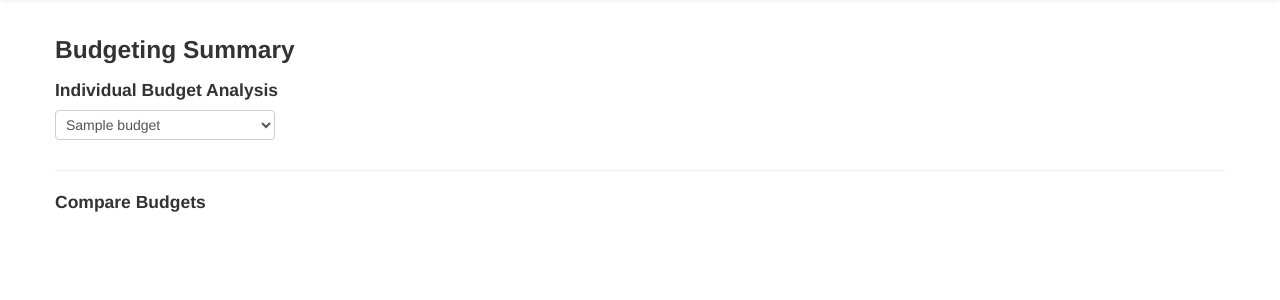
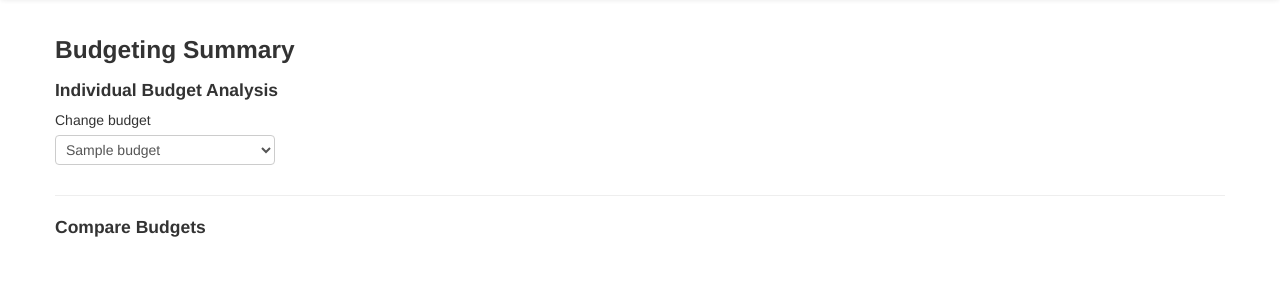
Before and after one commit to dlavelle7/lavapp, a Flask app: page / in a window 1280 px wide. Shown: the part 42-342 px from the top of the page. Run offline with Flask 2, Linux system fonts and the light colour scheme; a user stored in the database is signed in; tables that the repository leaves empty hold one stand-in row (values such as "Sample post"); data that the repository does not hold is empty; parts of the project's set-up code (start-up, migrations or seed data) failed here and were passed over.

Commit message:
small changes

```diff
--- a/app/static/js/draw_chart.js
+++ b/app/static/js/draw_chart.js
@@ -16,7 +16,6 @@ function getDataAndDraw(budgetId) {
         url: '/budget/' + budgetId + '/summary',
         dataType: 'json',
         success: function(data) {
-            console.log(data);
             drawPieChart(data, '#container-summary')
         }
     });
@@ -25,7 +24,6 @@ function getDataAndDraw(budgetId) {
         url: '/budget/' + budgetId + '/expenses',
         dataType: 'json',
         success: function(data) {
-            console.log(data);
             drawPieChart(data, '#container-expense')
         }
     });
@@ -34,7 +32,6 @@ function getDataAndDraw(budgetId) {
         url: '/budget/' + budgetId + '/incomes',
         dataType: 'json',
         success: function(data) {
-            console.log(data);
             drawPieChart(data, '#container-income')
         }
     });
--- a/app/templates/index.html
+++ b/app/templates/index.html
@@ -4,6 +4,7 @@
 
 {% if current_user.budgets %}
 <h4>Individual Budget Analysis</h4>
+<label for="selectBudget">Change budget</label>
 <select onchange="drawBudget();" id="selectBudget">
     {% for budget in current_user.budgets %}
         <option value="{{budget.id}}">{{budget.name}}</option>
@@ -20,7 +21,7 @@
 <script src="/static/js/draw_chart.js"></script>
 
 {% else %}
-<p>You currently have no budgets. <a href="{{url_for('budget')}}">Create a budget now.</a></p>
+<p>You currently have no budgets. <a href="{{url_for('budget')}}">Create a budget.</a></p>
 
 {% endif %}
 
```
